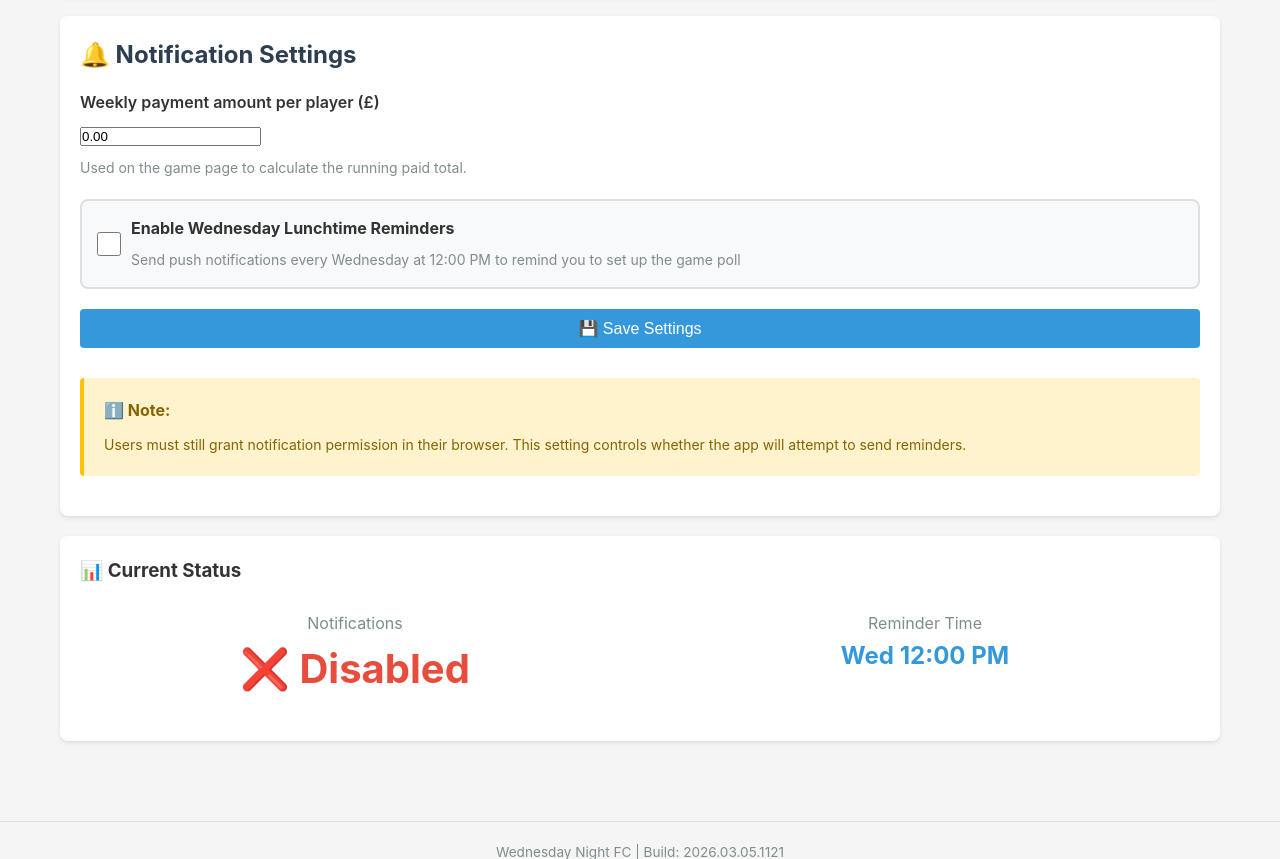
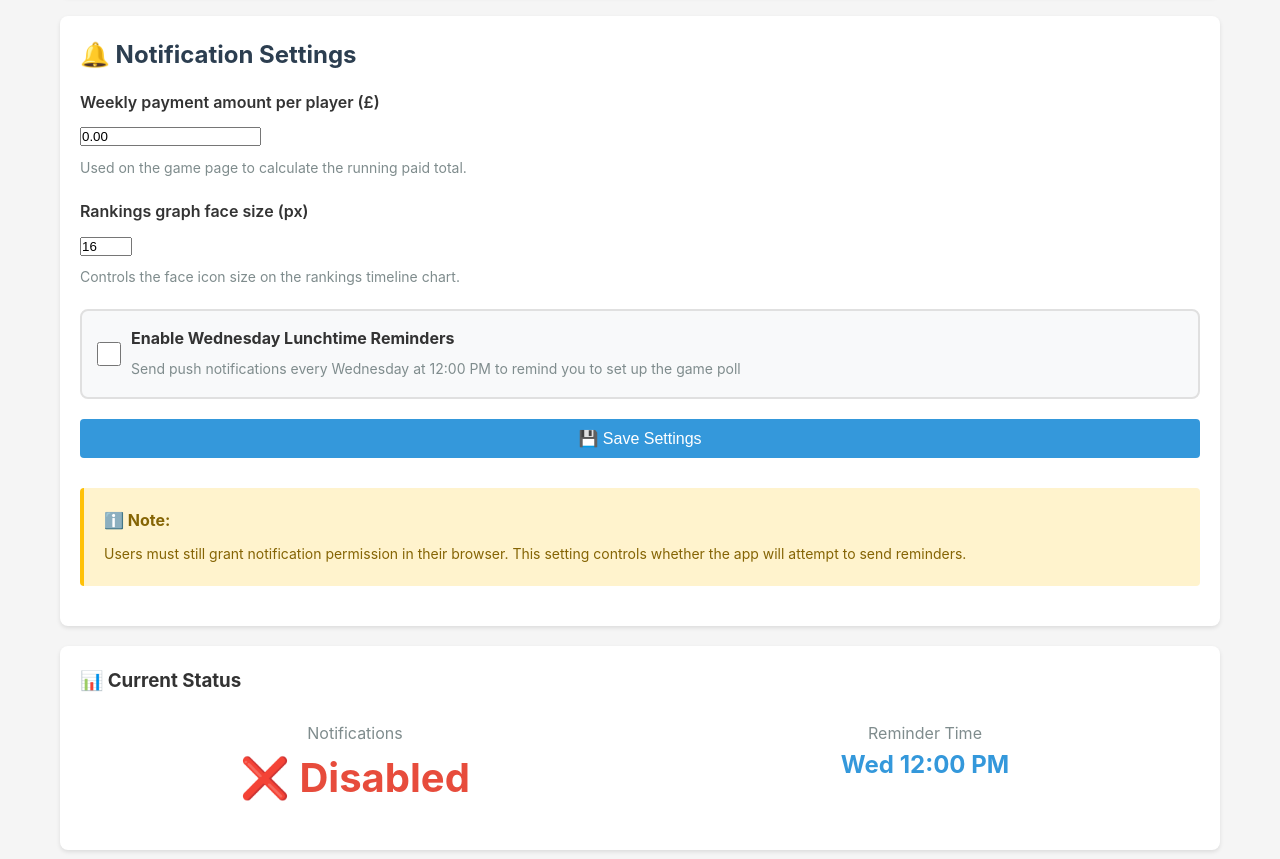
Before and after one commit to counterfitninja/wednesdaynite, a Flask app: page /admin/settings in a window 1280 px wide. Shown: the part 416-1275 px from the top of the page. Run offline with Flask 3, Linux system fonts and the light colour scheme; the visitor is signed in with stand-in values (Sample User, id 1); data that the repository does not hold is empty.

Commit message:
settings option

```diff
--- a/app.py
+++ b/app.py
@@ -548,7 +548,7 @@ def admin_player_faces():
 def upload_player_face(player_id):
     file = request.files.get('face_image')
     ok, _ = save_player_face(player_id, file)
-    return redirect(url_for('admin_players'))
+    return redirect(url_for('edit_player', player_id=player_id))
 
 @app.route('/admin/settings', methods=['GET', 'POST'])
 @login_required
@@ -557,12 +557,19 @@ def admin_settings():
         if request.method == 'POST':
             notifications_enabled = request.form.get('notifications_enabled') == 'on'
             weekly_payment_amount_raw = request.form.get('weekly_payment_amount', '').strip()
+            rankings_face_size_raw = request.form.get('rankings_face_size', '').strip()
 
             try:
                 weekly_payment_amount = float(weekly_payment_amount_raw) if weekly_payment_amount_raw else 0.0
             except ValueError:
                 weekly_payment_amount = 0.0
             weekly_payment_amount = max(0.0, weekly_payment_amount)
+
+            try:
+                rankings_face_size = int(rankings_face_size_raw) if rankings_face_size_raw else 16
+            except ValueError:
+                rankings_face_size = 16
+            rankings_face_size = max(8, min(36, rankings_face_size))
 
             # Update or insert setting
             conn.execute('''
@@ -573,6 +580,10 @@ def admin_settings():
                 INSERT OR REPLACE INTO settings (key, value)
                 VALUES ('weekly_payment_amount', ?)
             ''', (str(weekly_payment_amount),))
+            conn.execute('''
+                INSERT OR REPLACE INTO settings (key, value)
+                VALUES ('rankings_face_size', ?)
+            ''', (str(rankings_face_size),))
             conn.commit()
 
             return redirect(url_for('admin_settings'))
@@ -584,17 +595,26 @@ def admin_settings():
         payment_setting = conn.execute(
             "SELECT value FROM settings WHERE key = 'weekly_payment_amount'"
         ).fetchone()
+        face_size_setting = conn.execute(
+            "SELECT value FROM settings WHERE key = 'rankings_face_size'"
+        ).fetchone()
 
         notifications_enabled = setting['value'] == 'true' if setting else False
         try:
             weekly_payment_amount = float(payment_setting['value']) if payment_setting and payment_setting['value'] is not None else 0.0
         except (TypeError, ValueError):
             weekly_payment_amount = 0.0
+        try:
+            rankings_face_size = int(face_size_setting['value']) if face_size_setting and face_size_setting['value'] is not None else 16
+        except (TypeError, ValueError):
+            rankings_face_size = 16
+        rankings_face_size = max(8, min(36, rankings_face_size))
 
     return render_template(
         'admin_settings.html',
         notifications_enabled=notifications_enabled,
-        weekly_payment_amount=weekly_payment_amount
+        weekly_payment_amount=weekly_payment_amount,
+        rankings_face_size=rankings_face_size
     )
 
 @app.route('/api/settings/notifications')
@@ -1616,6 +1636,15 @@ def rankings_timeline():
         return f"{parts[0]} {parts[-1][0]}."
 
     with get_db() as conn:
+        face_size_setting = conn.execute(
+            "SELECT value FROM settings WHERE key = 'rankings_face_size'"
+        ).fetchone()
+        try:
+            face_point_size = int(face_size_setting['value']) if face_size_setting and face_size_setting['value'] is not None else 16
+        except (TypeError, ValueError):
+            face_point_size = 16
+        face_point_size = max(8, min(36, face_point_size))
+
         games = conn.execute('''
             SELECT id, date, team1_score, team2_score
             FROM games
@@ -1627,7 +1656,7 @@ def rankings_timeline():
         ''', (str(current_year),)).fetchall()
 
         if not games:
-            return render_template('stats_rankings.html', chart_data=None, year=current_year)
+            return render_template('stats_rankings.html', chart_data=None, year=current_year, face_point_size=face_point_size)
 
         game_ids = [g['id'] for g in games]
         placeholders = ','.join('?' * len(game_ids))
@@ -1676,7 +1705,7 @@ def rankings_timeline():
         timeline.append({'date': game['date'], 'ranks': ranks})
 
     if not timeline:
-        return render_template('stats_rankings.html', chart_data=None, year=current_year)
+        return render_template('stats_rankings.html', chart_data=None, year=current_year, face_point_size=face_point_size)
 
     labels = [t['date'] for t in timeline]
     all_player_ids = list(player_names.keys())
@@ -1698,7 +1727,7 @@ def rankings_timeline():
             })
 
     chart_data = json.dumps({'labels': labels, 'datasets': datasets})
-    return render_template('stats_rankings.html', chart_data=chart_data, year=current_year)
+    return render_template('stats_rankings.html', chart_data=chart_data, year=current_year, face_point_size=face_point_size)
 
 
 # Initialize database on module load (for Gunicorn/Azure)
--- a/templates/admin_settings.html
+++ b/templates/admin_settings.html
@@ -29,6 +29,21 @@
                 style="max-width: 220px;"
             >
             <p style="color: #7f8c8d; font-size: 14px; margin-top: 8px; margin-bottom: 0;">Used on the game page to calculate the running paid total.</p>
+        </div>
+
+        <div style="margin-bottom: 20px;">
+            <label for="rankings_face_size" style="display: block; font-weight: 600; margin-bottom: 8px;">Rankings graph face size (px)</label>
+            <input
+                id="rankings_face_size"
+                name="rankings_face_size"
+                type="number"
+                min="8"
+                max="36"
+                step="1"
+                value="{{ rankings_face_size }}"
+                style="max-width: 220px;"
+            >
+            <p style="color: #7f8c8d; font-size: 14px; margin-top: 8px; margin-bottom: 0;">Controls the face icon size on the rankings timeline chart.</p>
         </div>
 
         <div style="margin-bottom: 20px;">
```
Also changed, not shown: templates/stats_rankings.html (+4 -3 lines).
